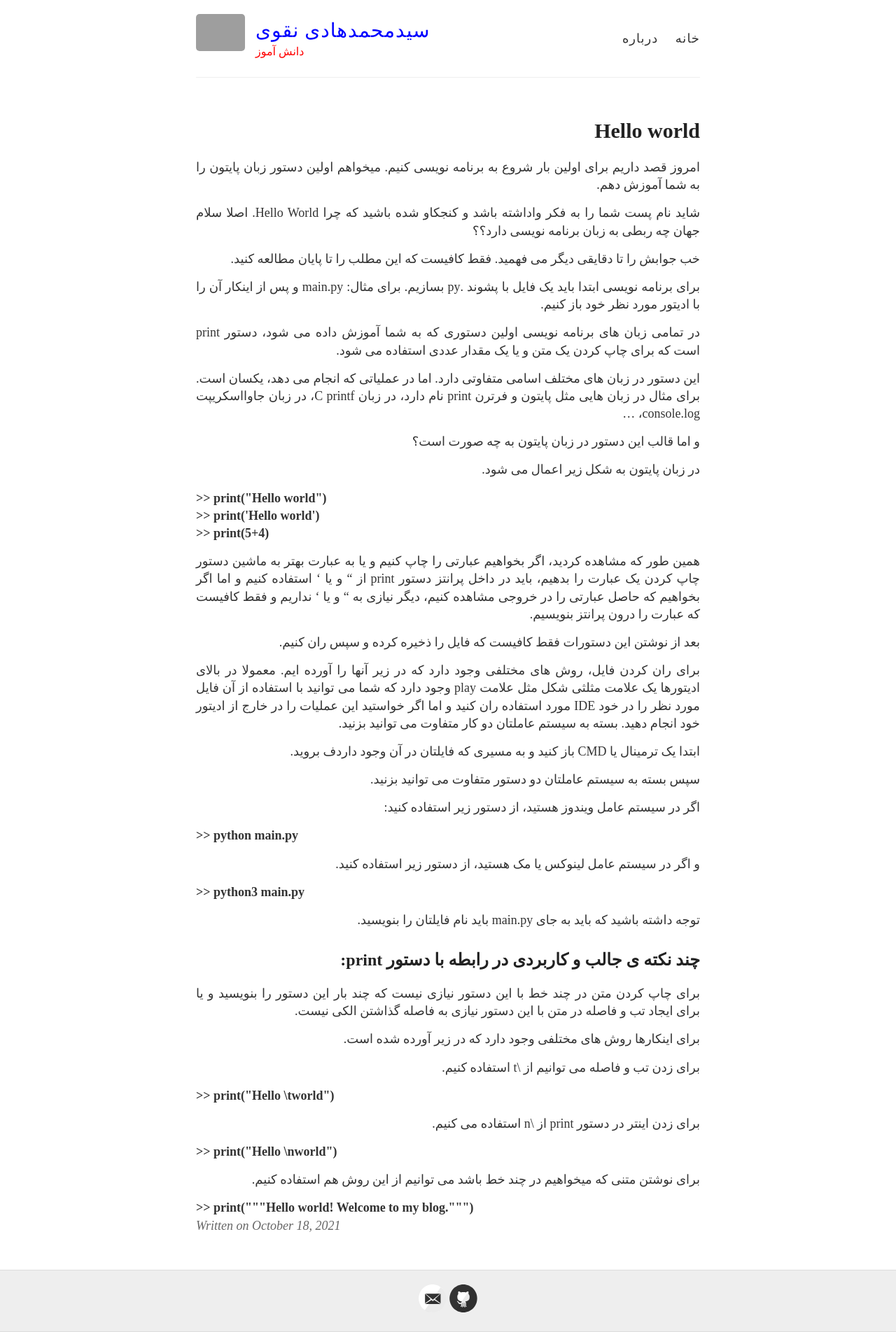
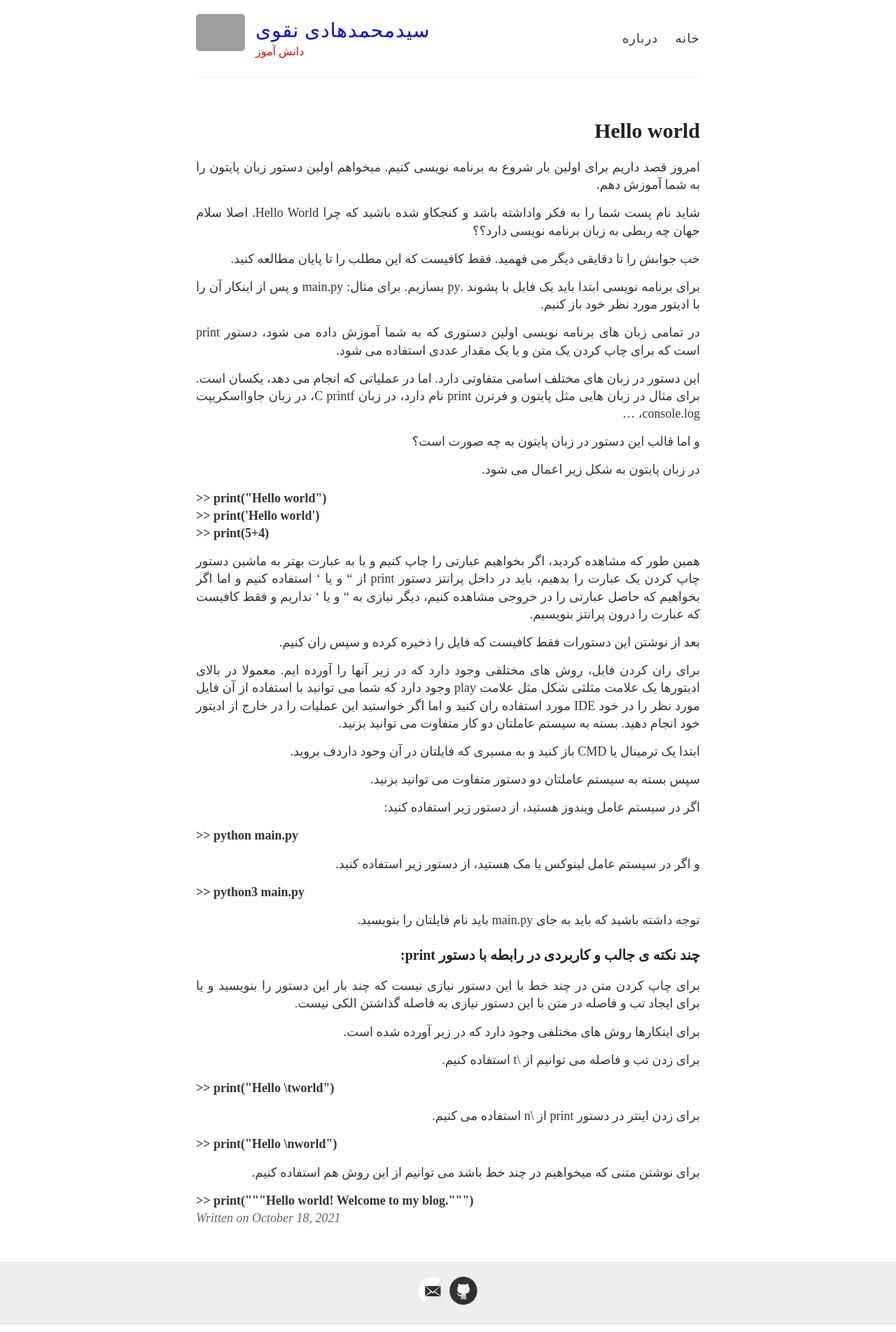
Before and after one commit to smhnaghavi/smhnaghavi.github.io, a Jekyll site: the page built from _posts/2021-10-18-Hello World.md, in a window 1280 px wide. Shown: the whole page at 70% size. Built offline with Jekyll 4.4.1, drawn with Linux system fonts in a browser that asks for light colours; some web fonts are replaced; our own code applies the rules of GitHub Pages for plain Markdown files; grey boxes are pictures that could not be loaded.

```diff
--- a/_posts/2021-10-18-Hello World.md
+++ b/_posts/2021-10-18-Hello World.md
@@ -55,7 +55,7 @@ published: true
 
 توجه داشته باشید که  باید به جای main.py باید نام فایلتان را بنویسید.
 
-## چند نکته ی جالب و کاربردی در رابطه با دستور print:
+### چند نکته ی جالب و کاربردی در رابطه با دستور print:
 
 برای چاپ کردن متن در چند خط با این دستور نیازی نیست که چند بار این دستور را بنویسید و یا برای ایجاد تب و فاصله در متن با این دستور نیازی به فاصله گذاشتن الکی نیست.
 
```
